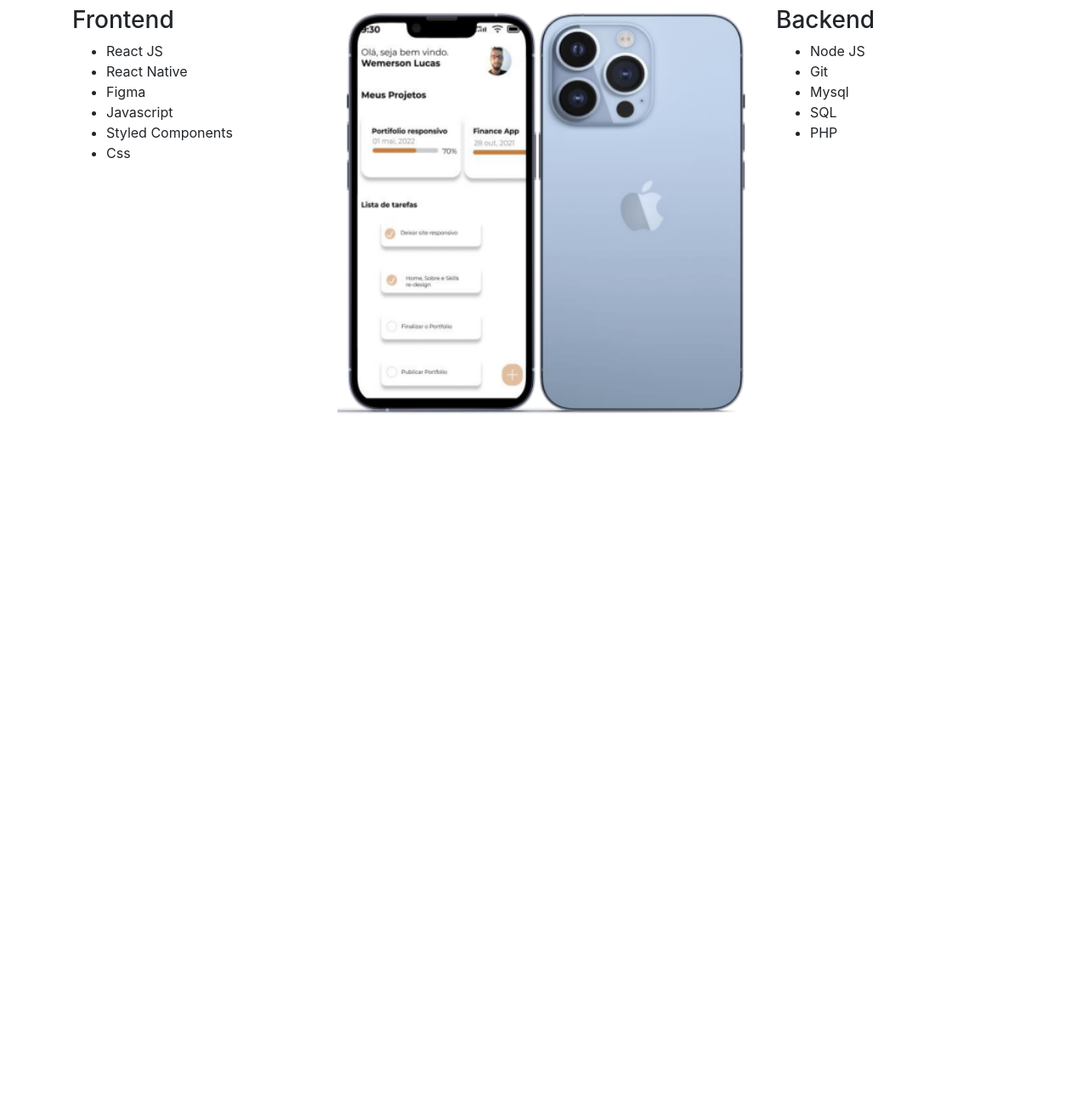
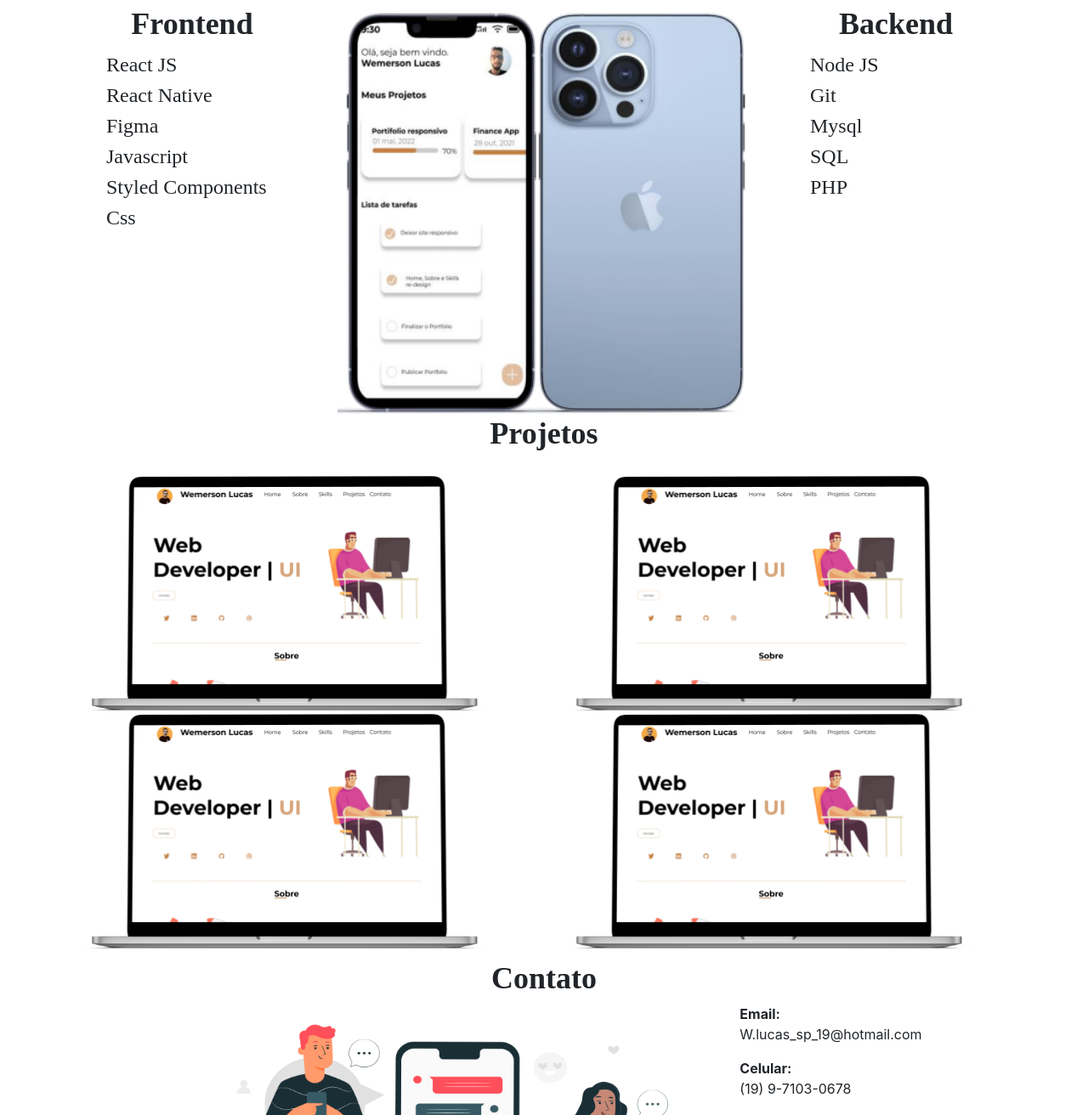
Before and after one commit to wemersonlucas/Portfolio, a plain HTML site: page Portfolio/Portfolio/index.html in a window 1280 px wide. Shown: the part 1289-2601 px from the top of the page at 85% size. Before the commit the page ends 1788 px from the top, so only its background shows below. Drawn offline with nearby package versions, Linux system fonts and the light colour scheme.

Commit message:
Add files via upload

```diff
--- a/Portfolio/Portfolio/index.html
+++ b/Portfolio/Portfolio/index.html
@@ -113,14 +113,14 @@
           <div class="container">
             <div class="row">
               <div class="col-sm">
-              <h3>Frontend</h3>
-              <ul>
-                <li>React JS</li>
-                <li>React Native</li>
-                <li>Figma</li>
-                <li>Javascript</li>
-                <li>Styled Components</li>
-                <li>Css</li>
+              <h3 class="subtitle">Frontend</h3>
+              <ul class="list">
+                <li class="item">React JS</li>
+                <li class="item">React Native</li>
+                <li class="item">Figma</li>
+                <li class="item">Javascript</li>
+                <li class="item">Styled Components</li>
+                <li class="item">Css</li>
               </ul>
               </div>
               <div class="col-sm">
@@ -133,16 +133,76 @@
               />
               </div>
               <div class="col-sm">
-                <h3>Backend</h3>
-                <ul>
-                  <li>Node JS</li>
-                  <li>Git</li>
-                  <li>Mysql</li>
-                  <li>SQL</li>
-                  <li>PHP</li>
+                <h3 class="subtitle">Backend</h3>
+                <ul class="list">
+                  <li class="item">Node JS</li>
+                  <li class="item">Git</li>
+                  <li class="item">Mysql</li>
+                  <li class="item">SQL</li>
+                  <li class="item">PHP</li>
                 </ul>
               </div>
+              <div class="col-8">
+                <h1 class="categoria">Projetos</h1>
+              </div>
             </div>
+          </div>
+          <div class="container">
+            <div class="row">
+              <div class="col-6">
+                <img
+                src="./assets/projeto1.png"
+                class="align-center"
+                alt="Projeto"
+                id="projeto"
+              />
+              </div>
+              <div class="col-6" >
+                <img
+                src="./assets/projeto1.png"
+                class="align-center"
+                alt="Projeto"
+                id="projeto"
+              />
+              </div>
+              <div class="col-6">
+                <img
+                src="./assets/projeto1.png"
+                class="align-center"
+                alt="Projeto"
+                id="projeto"
+              />
+              </div>
+              <div class="col-6" >
+                <img
+                src="./assets/projeto1.png"
+                class="align-center"
+                alt="Projeto"
+                id="projeto"
+              />
+              </div>
+            </div>
+          </div>
+          <div class="col-8">
+            <h1 class="categoria">Contato</h1>
+          </div>
+          <div class="row">
+            <div class="col-9">
+              <img
+              src="./assets/contato.jpg"
+              class="align-center"
+              width="587px"
+              height="360px"
+              alt="Contato"
+            />
+            </div>
+            <div class="col-3">
+              <strong>Email:</strong><p>W.lucas_sp_19@hotmail.com</p>
+              <strong>Celular:</strong><p>(19) 9-7103-0678</p>
+            </div>
+          </div>
+          <div class="col-8">
+            <h1 class="copy">Copyrights 2022</h1>
           </div>
         </div>
       </div>
--- a/Portfolio/Portfolio/style.css
+++ b/Portfolio/Portfolio/style.css
@@ -92,3 +92,44 @@ body{
 .container{
     margin: 10px;
 }
+
+.subtitle{
+    display: flex;
+    flex-direction: column;
+    justify-content: center;
+    align-items: center;
+
+    font-size: 36px;
+    font-weight: bold;
+    font-family: 'Montserrat';
+}
+.list{
+    display: flex;
+    flex-direction: column;
+    justify-content: center;
+    align-items: flex-start;
+}
+
+.item{
+    font-size: 24px;
+    font-family: 'Montserrat';
+
+    display: flex;
+    flex-direction: column;
+    justify-content: center;
+}
+#projeto{
+    max-width: 580px;
+    max-height: 280px;
+}
+
+.copy{
+    font-size: 24px;
+    font-family: 'Montserrat';
+
+    display: flex;
+    flex-direction: row;
+    justify-content: center;
+    align-items: center;
+
+}
```
Also changed, not shown: Portfolio/Portfolio/assets/contato.jpg (added), Portfolio/Portfolio/assets/projeto1.png (added).
